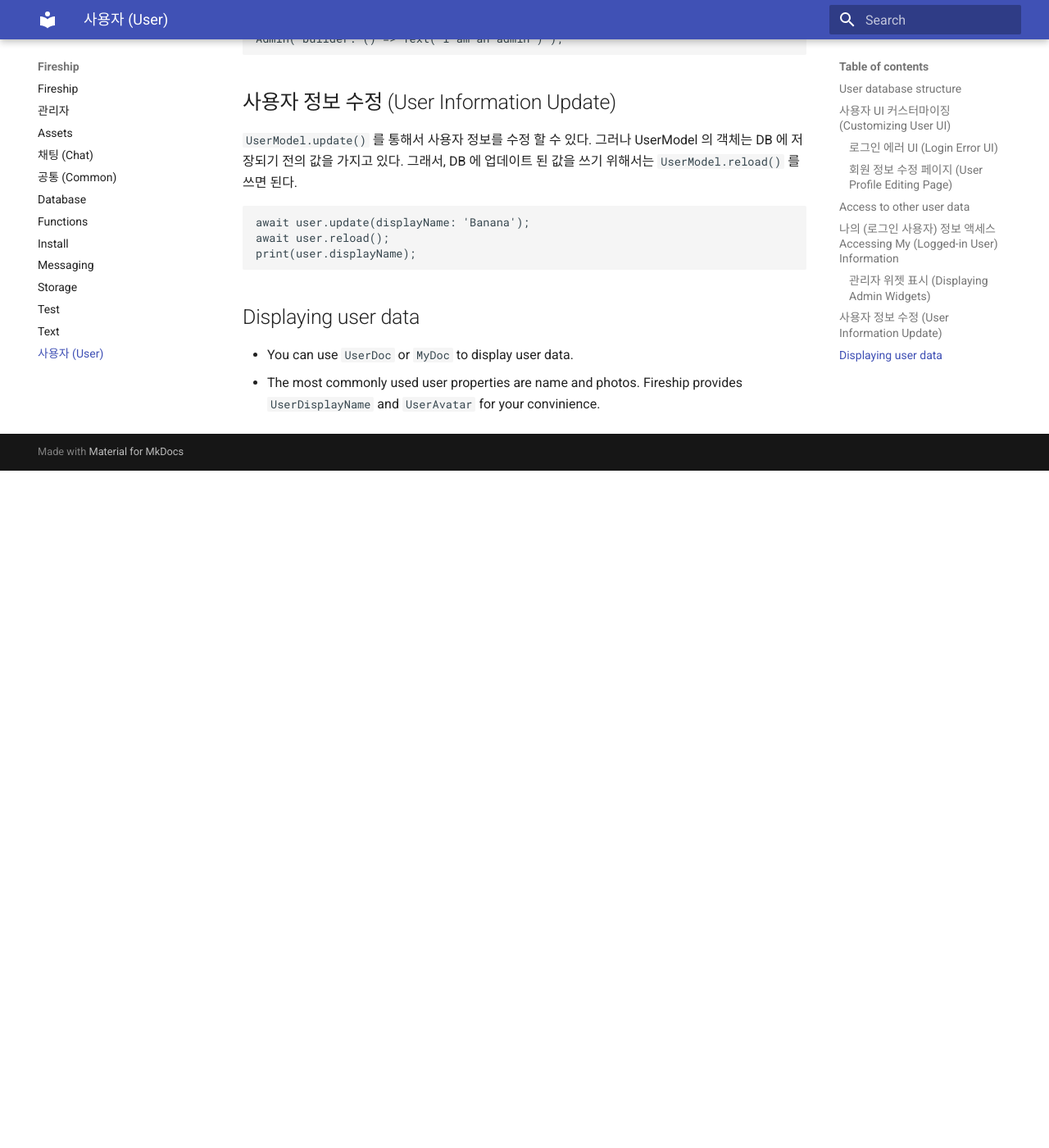
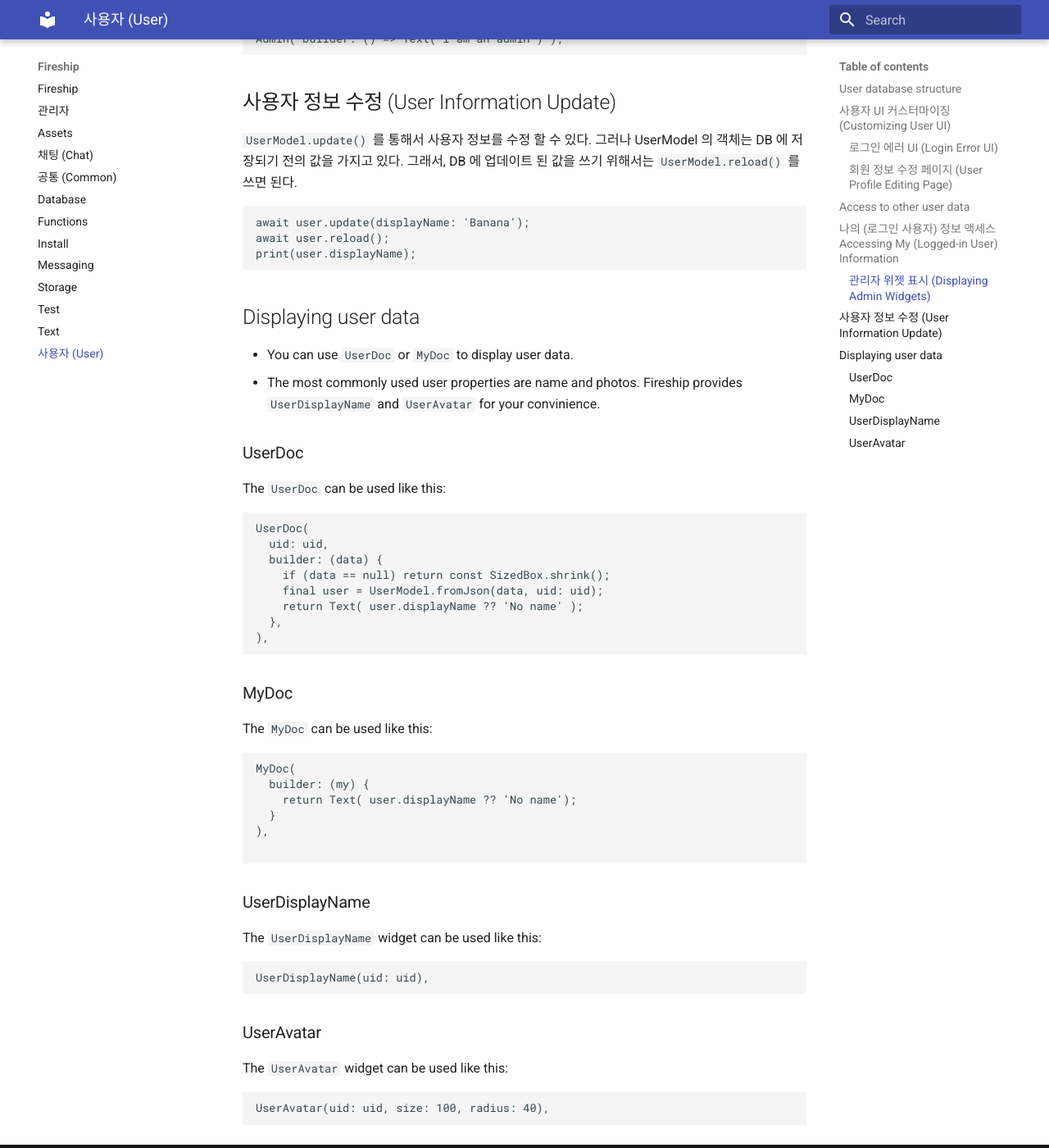
Before and after one commit to thruthesky/fireflutter, an MkDocs documentation site: the page built from docs/user.md, in a window 1280 px wide and 1400 px high, scrolled down 3335 px. Shown: the whole window at 82% size. Built offline with MkDocs 1.6.1 and Material for MkDocs 9.7.7, drawn with Linux system fonts in a browser that asks for light colours; before the commit the page ends 3909 px from its top, so only the background shows below that.

Commit message:
user doc, example code for UserDoc, MyDoc, User Avatar, and User Display name

````diff
--- a/docs/user.md
+++ b/docs/user.md
@@ -132,3 +132,47 @@
 
 - You can use `UserDoc` or `MyDoc` to display user data.
 - The most commonly used user properties are name and photos. Fireship provides `UserDisplayName` and `UserAvatar` for your convinience.
+
+### UserDoc
+
+The `UserDoc` can be used like this:
+
+```dart
+UserDoc(
+  uid: uid,
+  builder: (data) {
+    if (data == null) return const SizedBox.shrink();
+    final user = UserModel.fromJson(data, uid: uid);
+    return Text( user.displayName ?? 'No name' );
+  },
+),
+```
+
+### MyDoc
+
+The `MyDoc` can be used like this:
+
+```dart
+MyDoc(
+  builder: (my) {
+    return Text( user.displayName ?? 'No name');
+  }
+),
+
+```
+
+### UserDisplayName
+
+The `UserDisplayName` widget can be used like this:
+
+```dart
+UserDisplayName(uid: uid),
+```
+
+### UserAvatar
+
+The `UserAvatar` widget can be used like this:
+
+```dart
+UserAvatar(uid: uid, size: 100, radius: 40),
+```
````
